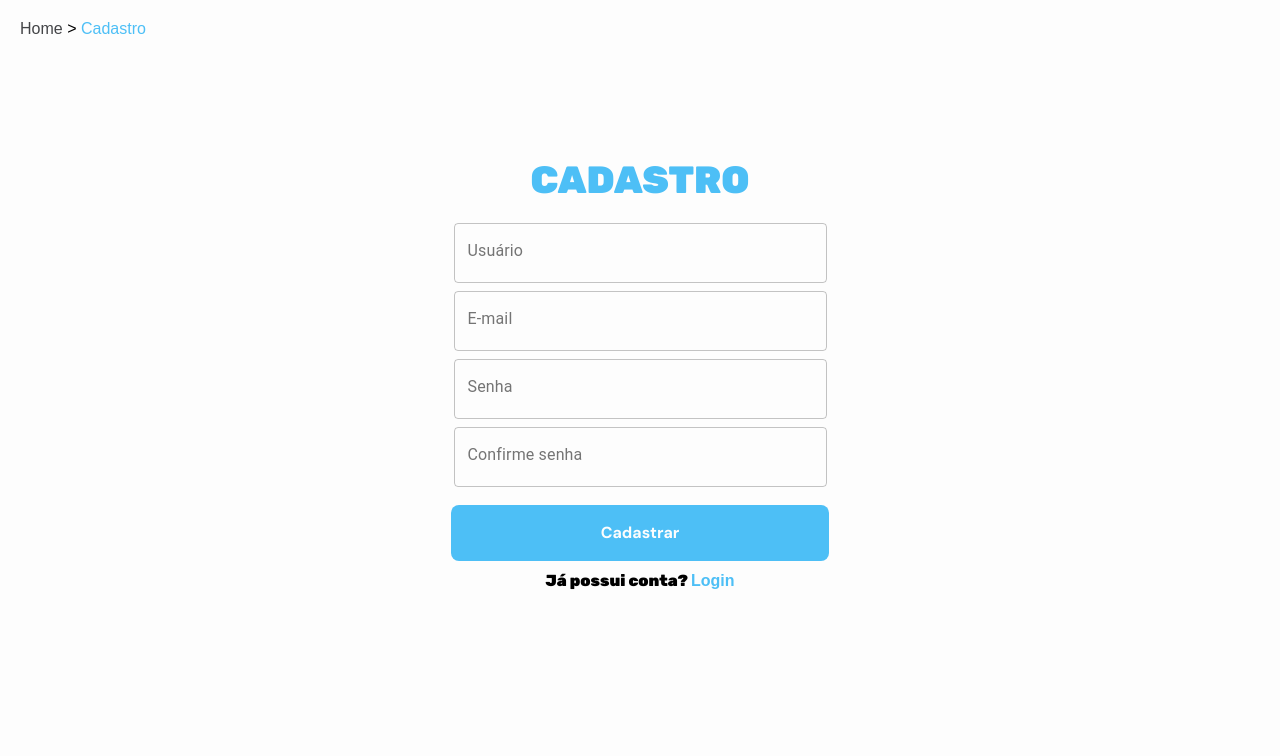
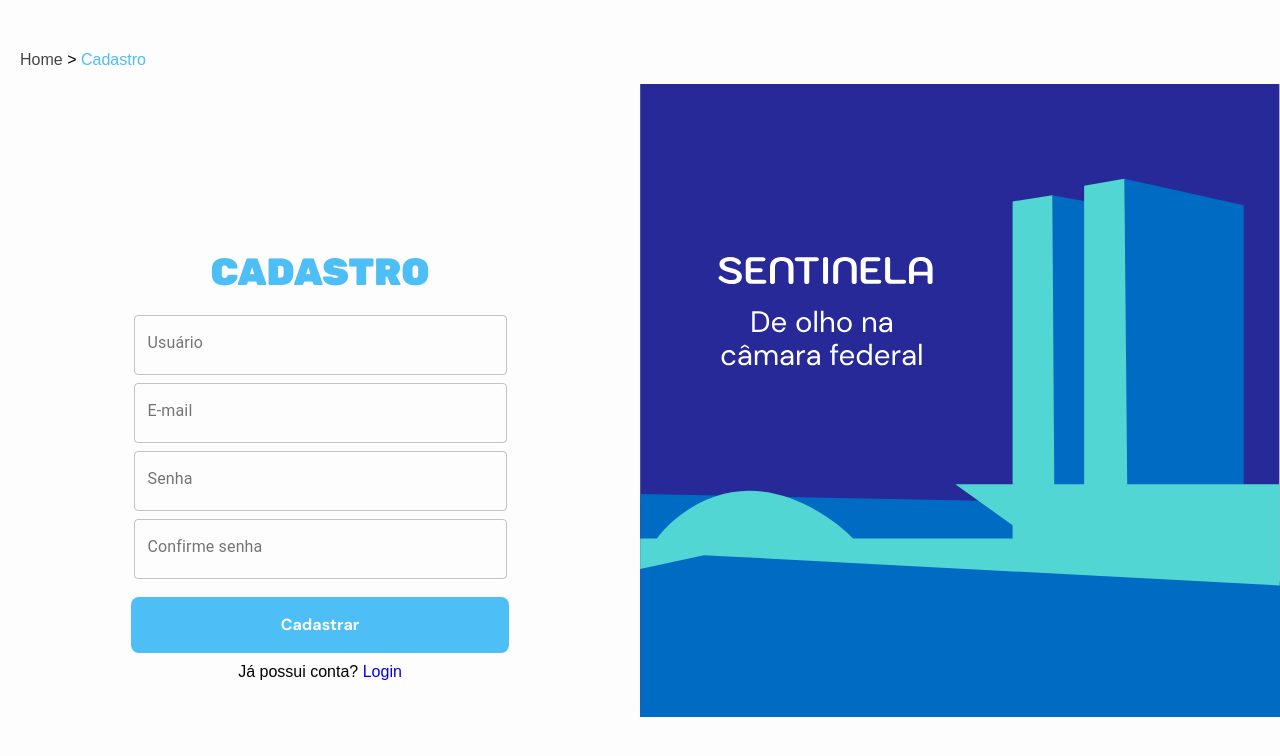
Before and after one commit to LucasRocha2308/Sentila, a React (Create React App) app: page /register in a window 1280 px wide. Shown: the top 756 px of the page. Built offline with nearby package versions, Linux system fonts and the light colour scheme; no server answers; a web font is replaced by a local one.

Commit message:
feat: styling desktop register page

```diff
--- a/src/pages/Register/index.tsx
+++ b/src/pages/Register/index.tsx
@@ -1,4 +1,11 @@
-import { ContainerFormAll, ContainerForm, ContainerRegister } from "./style";
+import {
+    ContainerFormAll,
+    ContainerForm,
+    ContainerRegister,
+    Background,
+    Container,
+    ContainerOut,
+} from "./style";
 
 import { Link, useHistory } from "react-router-dom";
 import * as yup from "yup";
@@ -12,7 +19,10 @@ import Button from "../../components/Button";
 const Register = () => {
     const schema = yup.object().shape({
         name: yup.string().required("Campo obrigatório!"),
-    email: yup.string().email('E-mail inválido').required("Campo obrigatório!"),
+        email: yup
+            .string()
+            .email("E-mail inválido")
+            .required("Campo obrigatório!"),
         password: yup
             .string()
             .min(5, "Mínimo de 5 dígitos!")
@@ -41,18 +51,19 @@ const Register = () => {
         apiAuth
             .post("register/", user)
             .then((response) => {
-          console.log(response)
+                console.log(response);
                 toast.info("Conta criada com sucesso");
                 return history.push("/login");
             })
             .catch((_) => {
-          console.log('erro')
+                console.log("erro");
                 toast.error(" Este usuário já está cadastrado");
             });
     };
 
     return (
-    <>
+        <ContainerOut>
+            <Container>
                 <p style={{ marginTop: 20, marginLeft: 20 }}>
                     <a href="/" style={{ color: "#444548" }}>
                         Home
@@ -103,14 +114,17 @@ const Register = () => {
                                 </div>
 
                                 <Button value="Cadastrar" />
-              <h4>
-                Já possui conta? <Link to="/login">Login</Link>
-              </h4>
+                                <p>
+                                    Já possui conta?{" "}
+                                    <Link to="/login">Login</Link>
+                                </p>
                             </form>
                         </ContainerForm>
                     </ContainerRegister>
                 </ContainerFormAll>
-    </>
+            </Container>
+            <Background />
+        </ContainerOut>
     );
 };
 export default Register;
--- a/src/pages/Register/style.ts
+++ b/src/pages/Register/style.ts
@@ -1,4 +1,5 @@
 import styled from "styled-components";
+import ImgBackground from "../../assets/img/img-camara-federal.svg";
 
 export const ContainerFormAll = styled.div`
     display: flex;
@@ -15,14 +16,12 @@ export const ContainerFormAll = styled.div`
 `;
 
 export const ContainerRegister = styled.div`
-  width: 100%;
     justify-content: center;
     align-items: center;
 `;
 
 export const ContainerForm = styled.div`
     display: flex;
-  width: 90%;
     flex-direction: column;
     justify-content: center;
     align-items: center;
@@ -58,3 +57,29 @@ export const ContainerForm = styled.div`
         margin-bottom: 8px;
     }
 `;
+
+export const Background = styled.div`
+    width: 50vw;
+    height: 100vh;
+    background: url(${ImgBackground}) no-repeat center;
+    background-size: contain;
+    @media (max-width: 768px) {
+        display: none;
+    }
+`;
+
+export const Container = styled.div`
+    display: flex;
+    justify-content: space-around;
+    width: 100vw;
+    flex-direction: column;
+    @media (min-width: 768px) {
+        width: 50vw;
+    }
+`;
+
+export const ContainerOut = styled.div`
+    display: flex;
+    width: 100vw;
+    height: 100vh;
+`;
```
Also changed, not shown: src/assets/img/img-camara-federal.svg (added). Lines whose indentation alone changed are shown as unchanged.
